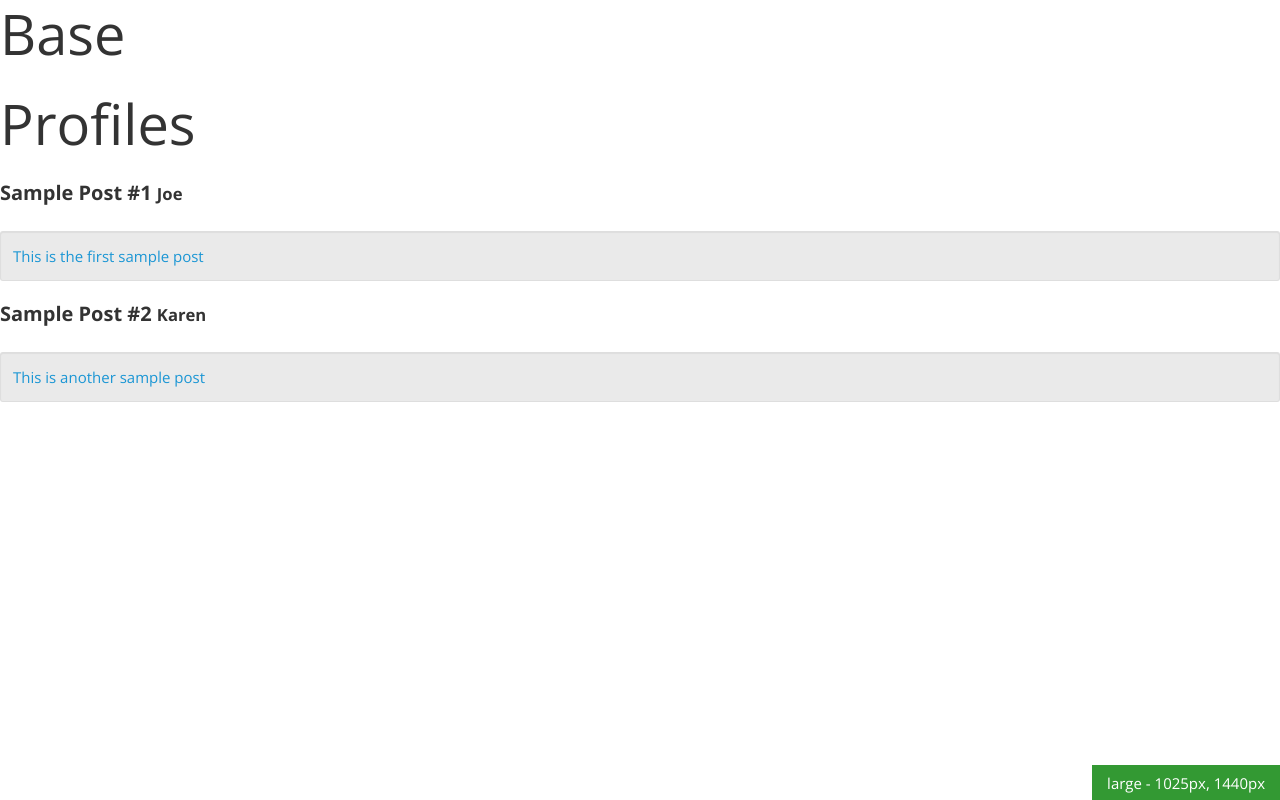
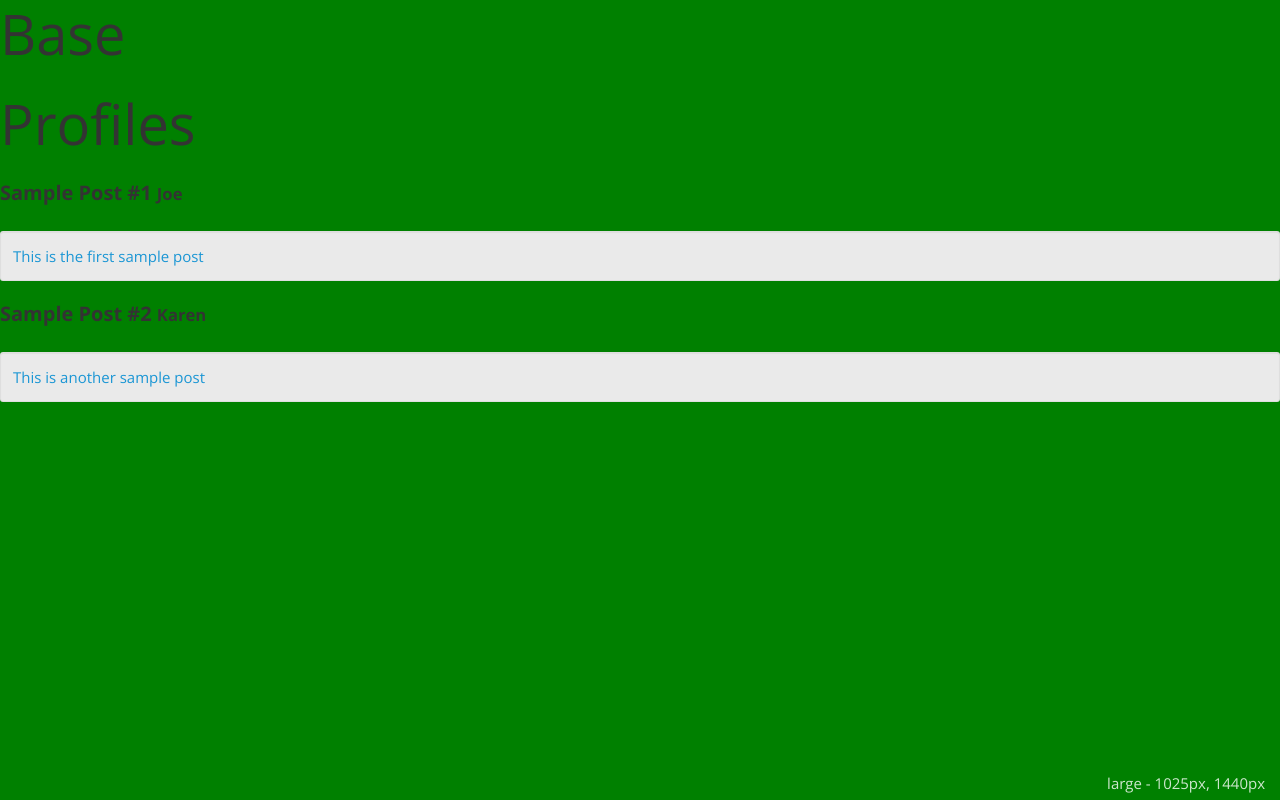
Before and after one commit to tshape/tshape, a Django app: page /profiles/ in a window 1280 px wide. Run offline with Django 3.2, Linux system fonts and the light colour scheme.

Commit message:
testing static files

```diff
--- a/profiles/templates/profiles/base.html
+++ b/profiles/templates/profiles/base.html
@@ -2,7 +2,7 @@
  <head>
     <meta charset="utf-8">
 
-
+     <link href="/static/css/test.css" rel="stylesheet">
     {% load staticfiles %}
      <link href="{% static 'css/style.css' %}" rel="stylesheet">
      <script src="{% static 'js/underscore-min.js' %}"></script>
--- a/profiles/urls.py
+++ b/profiles/urls.py
@@ -3,5 +3,5 @@
 from . import views
 
 urlpatterns = [
-    url(r'^$', views.index, name='index'),
+    url(r'^$', views.index, name='index')
 ]
--- /dev/null
+++ b/static/css/test.css
@@ -0,0 +1,3 @@
+body {
+    background: green;
+}
```
